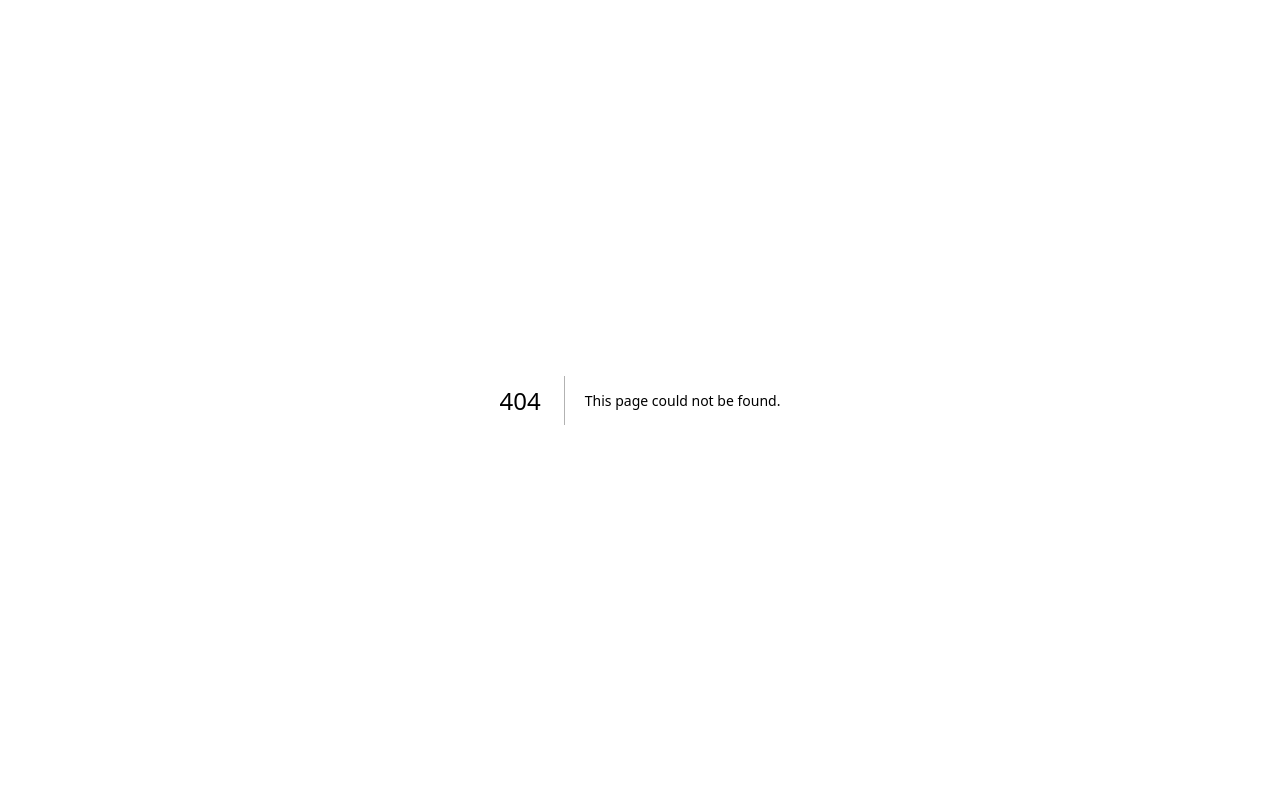
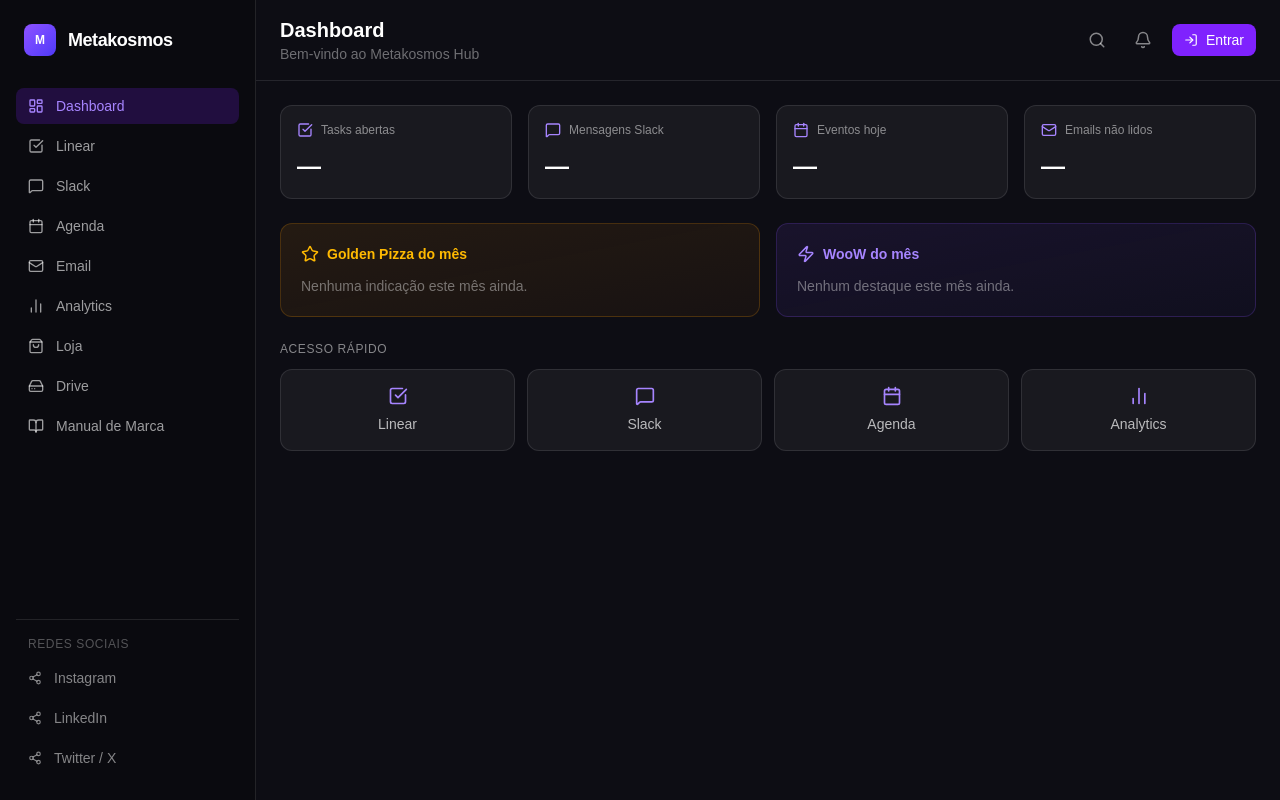
Before and after one commit to Flaviopbianchi/Projeto-Metakosmos-Hub, a Next.js app: page /dashboard in a window 1280 px wide. Before the commit this address had no page. Built offline with nearby package versions, Linux system fonts and the light colour scheme; no server answers.

Commit message:
fix: resolver conflito de rota raiz, mover dashboard para /dashboard

```diff
--- /dev/null
+++ b/src/app/(dashboard)/dashboard/page.tsx
@@ -0,0 +1,83 @@
+import { Header } from "@/components/layout/Header";
+import {
+  CheckSquare,
+  MessageSquare,
+  Calendar,
+  Mail,
+  BarChart2,
+  Star,
+  Zap,
+} from "lucide-react";
+
+const stats = [
+  { label: "Tasks abertas", value: "—", icon: CheckSquare },
+  { label: "Mensagens Slack", value: "—", icon: MessageSquare },
+  { label: "Eventos hoje", value: "—", icon: Calendar },
+  { label: "Emails não lidos", value: "—", icon: Mail },
+];
+
+const quickLinks = [
+  { label: "Linear", href: "/linear", icon: CheckSquare },
+  { label: "Slack", href: "/slack", icon: MessageSquare },
+  { label: "Agenda", href: "/agenda", icon: Calendar },
+  { label: "Analytics", href: "/analytics", icon: BarChart2 },
+];
+
+export default function DashboardPage() {
+  return (
+    <div className="flex flex-col flex-1">
+      <Header title="Dashboard" subtitle="Bem-vindo ao Metakosmos Hub" />
+
+      <div className="flex-1 p-6 space-y-6">
+        {/* Stats */}
+        <div className="grid grid-cols-2 lg:grid-cols-4 gap-4">
+          {stats.map(({ label, value, icon: Icon }) => (
+            <div key={label} className="bg-white/5 border border-white/10 rounded-xl p-4">
+              <div className="flex items-center gap-2 mb-3">
+                <Icon size={16} className="text-violet-400" />
+                <span className="text-white/50 text-xs">{label}</span>
+              </div>
+              <p className="text-white text-2xl font-semibold">{value}</p>
+            </div>
+          ))}
+        </div>
+
+        {/* Destaques do mês */}
+        <div className="grid grid-cols-1 lg:grid-cols-2 gap-4">
+          <div className="bg-gradient-to-br from-amber-500/10 to-amber-600/5 border border-amber-500/20 rounded-xl p-5">
+            <div className="flex items-center gap-2 mb-3">
+              <Star size={18} className="text-amber-400" />
+              <span className="text-amber-400 font-semibold text-sm">Golden Pizza do mês</span>
+            </div>
+            <p className="text-white/40 text-sm">Nenhuma indicação este mês ainda.</p>
+          </div>
+
+          <div className="bg-gradient-to-br from-violet-500/10 to-indigo-600/5 border border-violet-500/20 rounded-xl p-5">
+            <div className="flex items-center gap-2 mb-3">
+              <Zap size={18} className="text-violet-400" />
+              <span className="text-violet-400 font-semibold text-sm">WooW do mês</span>
+            </div>
+            <p className="text-white/40 text-sm">Nenhum destaque este mês ainda.</p>
+          </div>
+        </div>
+
+        {/* Acesso rápido */}
+        <div>
+          <h2 className="text-white/50 text-xs uppercase tracking-wider mb-3">Acesso rápido</h2>
+          <div className="grid grid-cols-2 sm:grid-cols-4 gap-3">
+            {quickLinks.map(({ label, href, icon: Icon }) => (
+              <a
+                key={href}
+                href={href}
+                className="bg-white/5 border border-white/10 rounded-xl p-4 flex flex-col items-center gap-2 hover:bg-white/10 transition-colors"
+              >
+                <Icon size={20} className="text-violet-400" />
+                <span className="text-white/70 text-sm">{label}</span>
+              </a>
+            ))}
+          </div>
+        </div>
+      </div>
+    </div>
+  );
+}
--- a/src/app/page.tsx
+++ b/src/app/page.tsx
@@ -1,65 +1,5 @@
-import Image from "next/image";
+import { redirect } from "next/navigation";
 
-export default function Home() {
-  return (
-    <div className="flex min-h-screen items-center justify-center bg-zinc-50 font-sans dark:bg-black">
-      <main className="flex min-h-screen w-full max-w-3xl flex-col items-center justify-between py-32 px-16 bg-white dark:bg-black sm:items-start">
-        <Image
-          className="dark:invert"
-          src="/next.svg"
-          alt="Next.js logo"
-          width={100}
-          height={20}
-          priority
-        />
-        <div className="flex flex-col items-center gap-6 text-center sm:items-start sm:text-left">
-          <h1 className="max-w-xs text-3xl font-semibold leading-10 tracking-tight text-black dark:text-zinc-50">
-            To get started, edit the page.tsx file.
-          </h1>
-          <p className="max-w-md text-lg leading-8 text-zinc-600 dark:text-zinc-400">
-            Looking for a starting point or more instructions? Head over to{" "}
-            <a
-              href="https://vercel.com/templates?framework=next.js&utm_source=create-next-app&utm_medium=appdir-template-tw&utm_campaign=create-next-app"
-              className="font-medium text-zinc-950 dark:text-zinc-50"
-            >
-              Templates
-            </a>{" "}
-            or the{" "}
-            <a
-              href="https://nextjs.org/learn?utm_source=create-next-app&utm_medium=appdir-template-tw&utm_campaign=create-next-app"
-              className="font-medium text-zinc-950 dark:text-zinc-50"
-            >
-              Learning
-            </a>{" "}
-            center.
-          </p>
-        </div>
-        <div className="flex flex-col gap-4 text-base font-medium sm:flex-row">
-          <a
-            className="flex h-12 w-full items-center justify-center gap-2 rounded-full bg-foreground px-5 text-background transition-colors hover:bg-[#383838] dark:hover:bg-[#ccc] md:w-[158px]"
-            href="https://vercel.com/new?utm_source=create-next-app&utm_medium=appdir-template-tw&utm_campaign=create-next-app"
-            target="_blank"
-            rel="noopener noreferrer"
-          >
-            <Image
-              className="dark:invert"
-              src="/vercel.svg"
-              alt="Vercel logomark"
-              width={16}
-              height={16}
-            />
-            Deploy Now
-          </a>
-          <a
-            className="flex h-12 w-full items-center justify-center rounded-full border border-solid border-black/[.08] px-5 transition-colors hover:border-transparent hover:bg-black/[.04] dark:border-white/[.145] dark:hover:bg-[#1a1a1a] md:w-[158px]"
-            href="https://nextjs.org/docs?utm_source=create-next-app&utm_medium=appdir-template-tw&utm_campaign=create-next-app"
-            target="_blank"
-            rel="noopener noreferrer"
-          >
-            Documentation
-          </a>
-        </div>
-      </main>
-    </div>
-  );
+export default function RootPage() {
+  redirect("/dashboard");
 }
--- a/src/components/layout/Sidebar.tsx
+++ b/src/components/layout/Sidebar.tsx
@@ -18,7 +18,7 @@
 import { clsx } from "clsx";
 
 const navItems = [
-  { href: "/", label: "Dashboard", icon: LayoutDashboard },
+  { href: "/dashboard", label: "Dashboard", icon: LayoutDashboard },
   { href: "/linear", label: "Linear", icon: CheckSquare },
   { href: "/slack", label: "Slack", icon: MessageSquare },
   { href: "/agenda", label: "Agenda", icon: Calendar },
```
